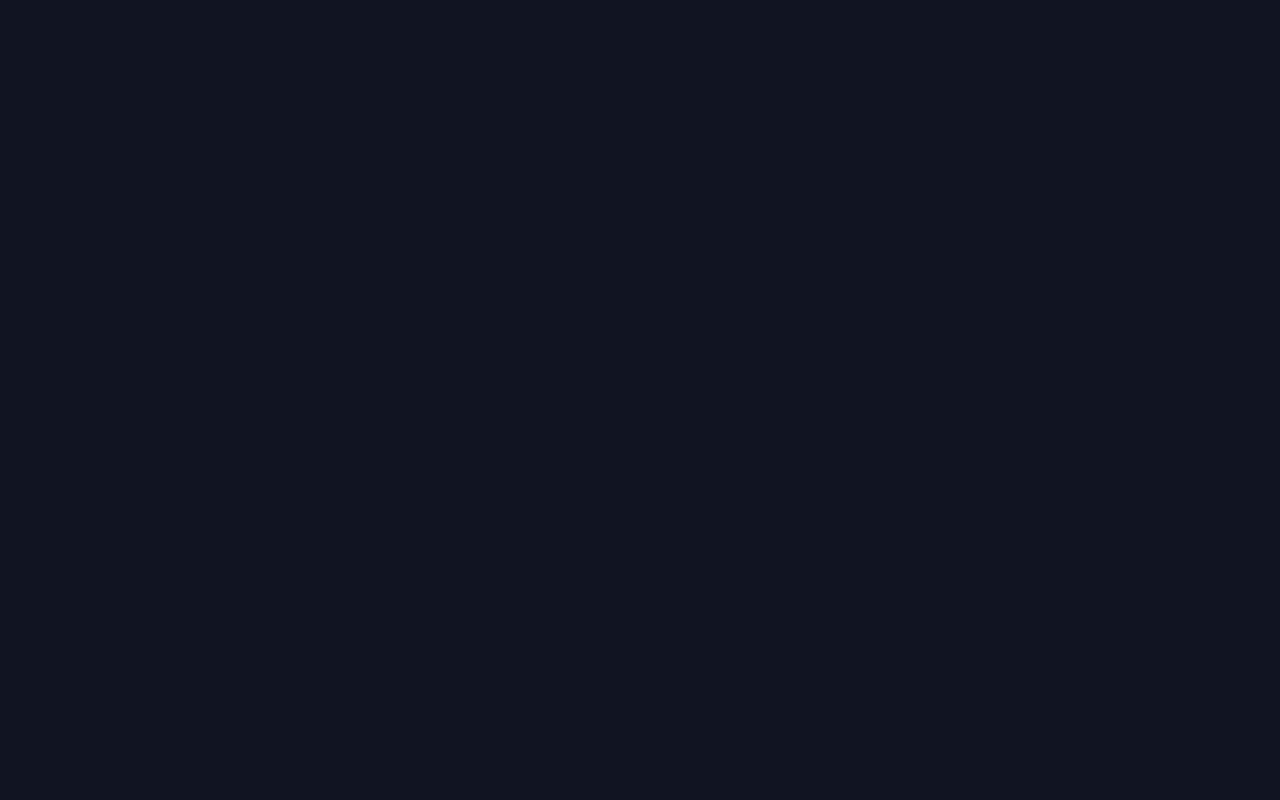
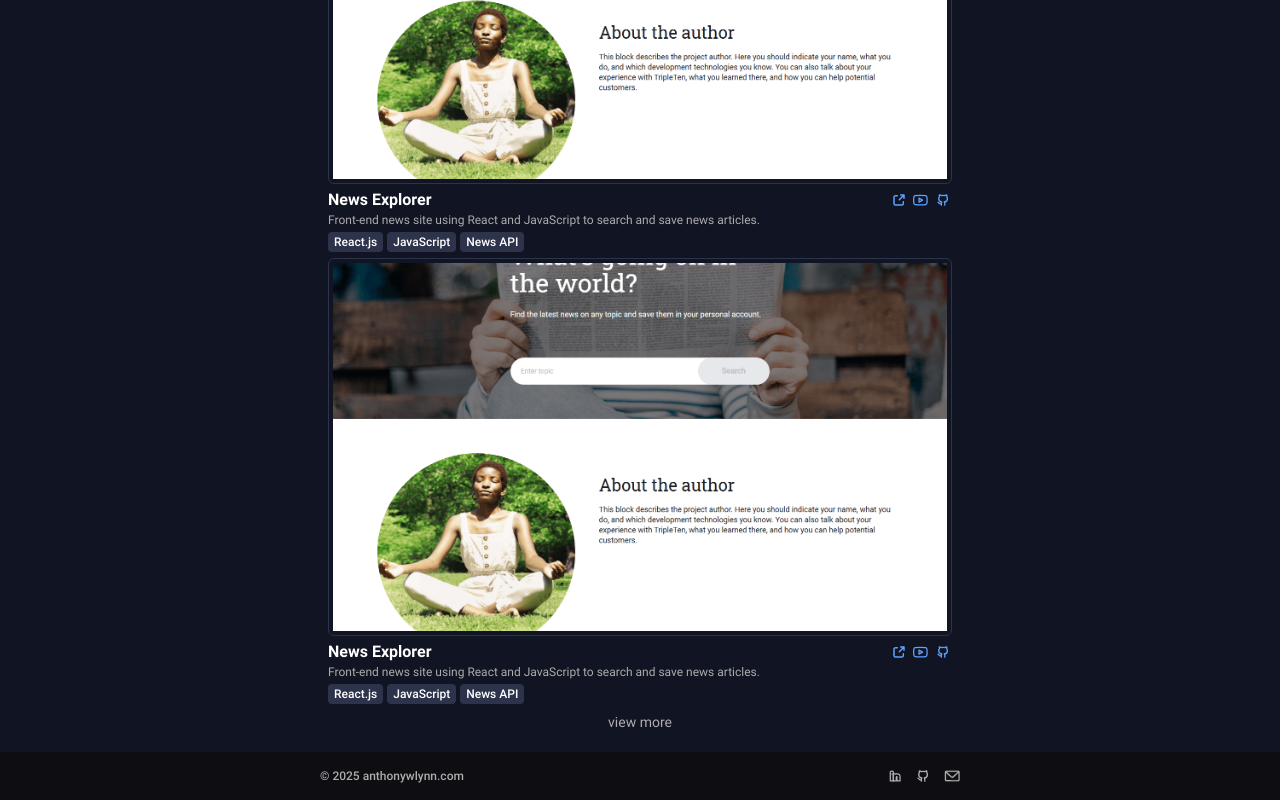
Before and after one commit to AnthonyLynn/Portfolio, a React (Vite) app: page / in a window 1280 px wide. Shown: the part 1867-2667 px from the top of the page. Before the commit the page ends 1338 px from the top, so only its background shows below. Built offline with nearby package versions, Linux system fonts and the light colour scheme.

Commit message:
feat: add expandable grid functionality

```diff
--- a/src/components/About.tsx
+++ b/src/components/About.tsx
@@ -4,6 +4,7 @@ import { FileDownloadIcon } from "./Icons/FileDownloadIcon";
 import { MailIcon } from "./Icons/MailIcon";
 import { LinkedInIcon } from "./Icons/LinkedInIcon";
 import { GitHubIcon } from "./Icons/GitHubIcon";
+import Resume from "../Resume.pdf";
 
 import React from "react";
 
@@ -36,7 +37,7 @@ export const About: React.FC<AboutProps> = ({}) => {
         </div>
         <div className="flex flex-col gap-4 w-max sm:gap-3 sm:flex-row justify-start items-center">
           <a
-            href=""
+            href={Resume}
             download="AnthonyLynnResume"
             className="flex justify-center w-full border border-text-primary px-2 py-1 rounded-sm
            gap-2 group hover:bg-base-tertiary"
--- /dev/null
+++ b/src/components/ExpandGrid.tsx
@@ -0,0 +1,63 @@
+import React, { Children, ReactNode, useState, useEffect } from "react";
+
+interface ExpandGridProps {
+  children: ReactNode;
+  rowAmount: number;
+  initialRowsShown: number;
+}
+
+export const ExpandGrid: React.FC<ExpandGridProps> = ({
+  children,
+  rowAmount,
+  initialRowsShown,
+}) => {
+  const childrenArray = Children.toArray(children);
+
+  const [amountOfElementsShown, setAmountOfElementsShown] = useState(
+    rowAmount * initialRowsShown
+  );
+
+  const [canShowMore, setCanShowMore] = useState(
+    amountOfElementsShown < childrenArray.length
+  );
+
+  function updateShowMoreButton() {
+    setCanShowMore(amountOfElementsShown < childrenArray.length);
+  }
+
+  function onShowMore() {
+    setAmountOfElementsShown(amountOfElementsShown + rowAmount);
+    updateShowMoreButton();
+  }
+
+  useEffect(() => {
+    updateShowMoreButton();
+  }, [amountOfElementsShown]);
+
+  useEffect(() => {
+    if (amountOfElementsShown % rowAmount !== 0) {
+      setAmountOfElementsShown(
+        amountOfElementsShown +
+          (rowAmount - (amountOfElementsShown % rowAmount))
+      );
+    }
+  }, [rowAmount]);
+
+  return (
+    <>
+      <div className={`grid grid-cols-${rowAmount} gap-1.5`}>
+        {childrenArray.slice(0, amountOfElementsShown).map((child) => child)}
+      </div>
+      <div className="w-full flex justify-center">
+        {canShowMore && (
+          <button
+            className="text-sm text-text-secondary hover:text-text-primary hover:cursor-pointer"
+            onClick={onShowMore}
+          >
+            view more
+          </button>
+        )}
+      </div>
+    </>
+  );
+};
--- a/src/components/ProjectSection.tsx
+++ b/src/components/ProjectSection.tsx
@@ -1,15 +1,19 @@
 import React from "react";
 import { Project } from "./Project";
+import { ExpandGrid } from "./ExpandGrid";
+import useWindowWidth from "../hooks/useWindowWidth";
 
 import NewsAppScreenshot from "../images/NewsAppScreenshot.png";
 
 interface ProjectSectionProps {}
 
 export const ProjectSection: React.FC<ProjectSectionProps> = ({}) => {
+  const width = useWindowWidth();
+
   return (
     <section className="flex flex-col gap-2" id="projects">
       <h2 className="text-xl font-bold">Projects</h2>
-      <div className="grid grid-cols-1 sm:grid-cols-3 gap-1.5">
+      <ExpandGrid rowAmount={width > 640 ? 3 : 1} initialRowsShown={1}>
         <Project
           image={NewsAppScreenshot}
           title="News Explorer"
@@ -19,12 +23,43 @@ export const ProjectSection: React.FC<ProjectSectionProps> = ({}) => {
           demoLink=""
           gitHubLink=""
         />
-      </div>
-      <div className="w-full flex justify-center">
-        <button className="text-sm text-text-secondary hover:text-text-primary hover:cursor-pointer">
-          view more
-        </button>
-      </div>
+        <Project
+          image={NewsAppScreenshot}
+          title="News Explorer"
+          description="Front-end news site using React and JavaScript to search and save news articles."
+          skills={["React.js", "JavaScript", "News API"]}
+          websiteLink=""
+          demoLink=""
+          gitHubLink=""
+        />
+        <Project
+          image={NewsAppScreenshot}
+          title="News Explorer"
+          description="Front-end news site using React and JavaScript to search and save news articles."
+          skills={["React.js", "JavaScript", "News API"]}
+          websiteLink=""
+          demoLink=""
+          gitHubLink=""
+        />
+        <Project
+          image={NewsAppScreenshot}
+          title="News Explorer"
+          description="Front-end news site using React and JavaScript to search and save news articles."
+          skills={["React.js", "JavaScript", "News API"]}
+          websiteLink=""
+          demoLink=""
+          gitHubLink=""
+        />
+        <Project
+          image={NewsAppScreenshot}
+          title="News Explorer"
+          description="Front-end news site using React and JavaScript to search and save news articles."
+          skills={["React.js", "JavaScript", "News API"]}
+          websiteLink=""
+          demoLink=""
+          gitHubLink=""
+        />
+      </ExpandGrid>
     </section>
   );
 };
--- a/src/components/SkillSection.tsx
+++ b/src/components/SkillSection.tsx
@@ -1,5 +1,6 @@
 import React from "react";
 import { Skill } from "./Skill";
+import { ExpandGrid } from "./ExpandGrid";
 
 import FigmaIcon from "../images/FigmaIcon.svg";
 import ReactIcon from "../images/ReactIcon.svg";
@@ -14,7 +15,7 @@ export const SkillSection: React.FC<SkillSectionProps> = ({}) => {
   return (
     <section className="flex flex-col gap-2" id="skills">
       <h2 className="text-xl font-bold">Skills</h2>
-      <div className="grid grid-cols-3 gap-1.5">
+      <ExpandGrid rowAmount={3} initialRowsShown={2}>
         <Skill logo={FigmaIcon} name="Figma" description="Design Tool" />
         <Skill logo={ReactIcon} name="React" description="JavaScript Library" />
         <Skill
@@ -33,12 +34,7 @@ export const SkillSection: React.FC<SkillSectionProps> = ({}) => {
           description="Version Control"
         />
         <Skill logo={JiraIcon} name="Jira" description="Project Management" />
-      </div>
-      <div className="w-full flex justify-center">
-        <button className="text-sm text-text-secondary hover:text-text-primary hover:cursor-pointer">
-          view more
-        </button>
-      </div>
+      </ExpandGrid>
     </section>
   );
 };
--- /dev/null
+++ b/src/hooks/useWindowWidth.tsx
@@ -0,0 +1,20 @@
+// Referenced from: https://medium.com/@sifatullahsu/how-to-track-window-width-in-react-with-a-custom-hook-7bcee7cbcd4b
+
+import { useEffect, useState } from "react";
+
+const useWindowWidth = (): number => {
+  const [width, setWidth] = useState<number>(window.innerWidth);
+
+  useEffect(() => {
+    const onScreenResize = () => {
+      setWidth(window.innerWidth);
+    };
+
+    window.addEventListener("resize", onScreenResize);
+    return () => window.removeEventListener("resize", onScreenResize);
+  }, []);
+
+  return width;
+};
+
+export default useWindowWidth;
```
Also changed, not shown: 1 other file (tests, documents, lock files or other folders).
